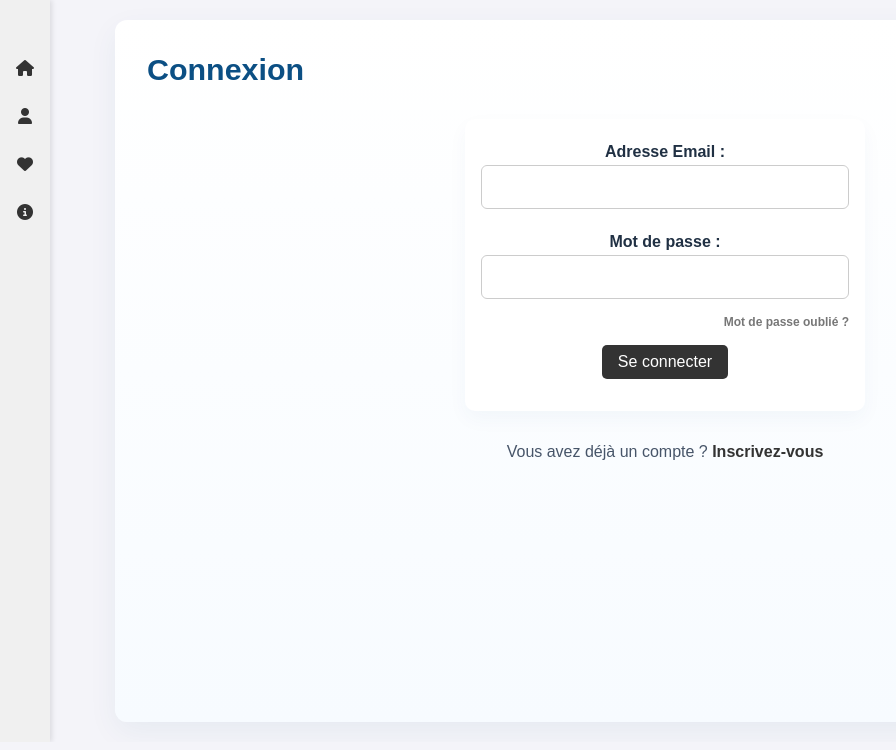
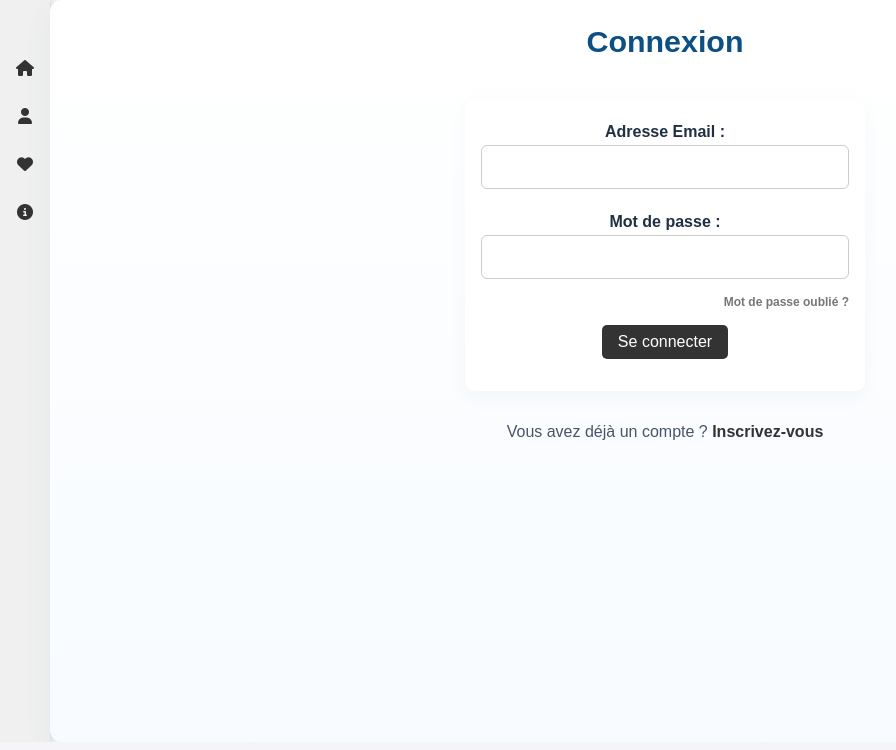
Before and after one commit to FxBam/Catabris, a PHP site: page /Catabris/connexion.php in a window 1280 px wide. Shown: the part 50-800 px from the top of the page, without its empty margins (0-896 px from the left). Run offline with PHP 8.4, Linux system fonts and the light colour scheme.

Commit message:
Modification du style général

```diff
--- a/www/index.php
+++ b/www/index.php
@@ -107,10 +107,9 @@ $query = isset($_GET['q']) ? htmlspecialchars($_GET['q']) : '';
         </div>
 
         <script>
-            // Détection automatique de l'environnement
             const API_BASE = window.location.hostname.includes('localhost') || window.location.hostname.includes('127.0.0.1')
-            ? '/Catabris/api'  // En local
-            : '/api';          // Sur Render
+            ? '/Catabris/api'
+            : '/api';
 
             const map = L.map('map').setView([46.603354, 1.888334], 6);
             L.tileLayer('https://{s}.tile.openstreetmap.org/{z}/{x}/{y}.png', {
--- a/www/style/style.css
+++ b/www/style/style.css
@@ -118,21 +118,25 @@ main p a:hover {
 }
 
 main {
+    /* Occupy all available space inside .container */
+    box-sizing: border-box;
+    width: 100%;
+    height: 100%;
     padding: 0;
+    margin: 0;
     text-align: center;
     background-color: #e8f5e9;
     border-radius: 0;
     box-shadow: none;
-    margin: 0;
     display: flex;
     flex-direction: column;
     justify-content: flex-start;
-    align-items: center;
-    flex: 1;
+    /* stretch children to full width so there are no side gaps */
+    align-items: stretch;
+    flex: 1 1 auto;
     min-width: 0;
     min-height: 0;
     overflow-y: auto;
-    height: auto;
 }
 
 main h1 {
@@ -1018,24 +1022,17 @@ body.favoris-page #favoris-container > p {
     color: #6b7280;
 }
 
-/* Responsive adjustments */
+/*Adjustments responsive*/
 @media (max-width: 900px) {
     body.favoris-page .card { padding: 0.75rem; }
     body.favoris-page thead th, body.favoris-page tbody td { padding: 10px 8px; }
     body.favoris-page .btn-view, body.favoris-page .btn-delete { padding: 6px 8px; font-size: 0.85rem; }
 }
 
-/* ------------------------------------------------------------------
-   Restyle only the <main> for pages that are NOT the index (which
-   contains the #map). We do not modify navBar or controlPanel.
-
-   Primary selector: body:not(:has(#map)) main
-   Fallback: body.favoris-page main (for pages that explicitly add the class)
------------------------------------------------------------------- */
 body:not(:has(#map)) main,
 body.favoris-page main {
     align-items: stretch;
-    padding-inline: 2rem; /* symmetric left/right padding */
+    padding-inline: 2rem;
     padding-block: 2rem;
     box-sizing: border-box;
     margin: 1.25rem auto;
@@ -1062,10 +1059,9 @@ body.favoris-page main .card {
     box-shadow: none;
     padding: 0;
     box-sizing: border-box;
-    padding-inline: 0.5rem; /* ensure inner content keeps some breathing room */
-}
-
-/* Make forms, tables and panels inside main look crisp */
+    padding-inline: 0.5rem;
+}
+
 body:not(:has(#map)) main .form-container,
 body.favoris-page main .form-container,
 body:not(:has(#map)) main .search-section,
@@ -1081,7 +1077,6 @@ body.favoris-page main p {
     color: #475569;
 }
 
-/* Action buttons inside main */
 body:not(:has(#map)) main .btn-view {
     background: linear-gradient(90deg,#e6f2ff,#d9eeff);
     color: #0b5ed7;
@@ -1102,7 +1097,6 @@ body:not(:has(#map)) main .btn-delete {
         max-width: none;
     }
 }
-
 
 /* Panneau d'informations équipement */
 #equipement-panel {
@@ -1513,3 +1507,57 @@ body:not(:has(#map)) main .btn-delete {
     background: #f8f9fa;
     color: #333;
 }
+
+html, body {
+    height: 100% !important;
+}
+
+.container {
+    padding: 0 !important;
+    height: calc(100vh - 58px) !important;
+    min-height: calc(100vh - 58px) !important;
+}
+
+.container > main,
+body:has(#map) .container > main {
+    width: 100% !important;
+    height: 100% !important;
+    margin: 0 !important;
+    padding: 0 !important;
+    max-width: none !important;
+    box-sizing: border-box !important;
+    align-items: stretch !important;
+}
+
+#map-container,
+#map,
+body:has(#map) #map-container,
+body:has(#map) #map {
+    width: 100% !important;
+    height: 100% !important;
+    margin: 0 !important;
+    padding: 0 !important;
+    max-width: none !important;
+    box-sizing: border-box !important;
+}
+
+#map {
+    border-radius: 0 !important;
+}
+
+main > h1,
+body:not(:has(#map)) main h1,
+body.favoris-page main h1 {
+    text-align: center !important;
+    margin: 1.5rem 0 !important;
+    display: block;
+    width: 100% !important;
+}
+
+@media (max-width: 768px) {
+    main > h1,
+    body:not(:has(#map)) main h1,
+    body.favoris-page main h1 {
+        margin: 1rem 0 !important;
+    }
+}
```
